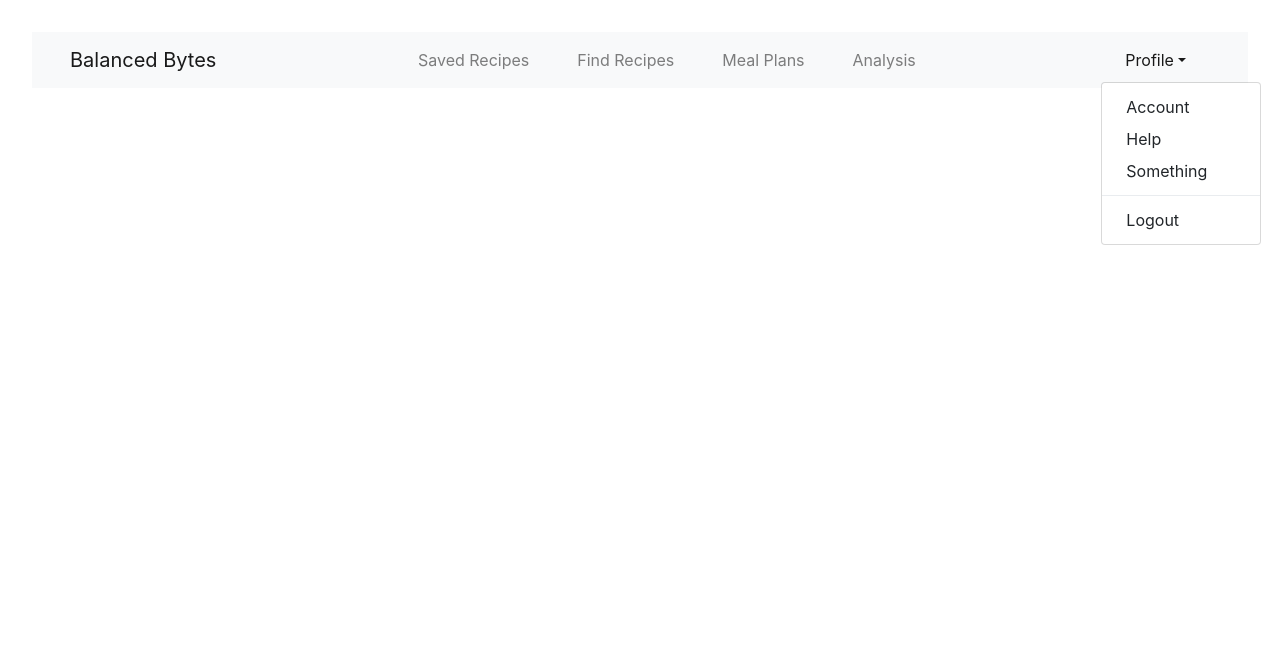
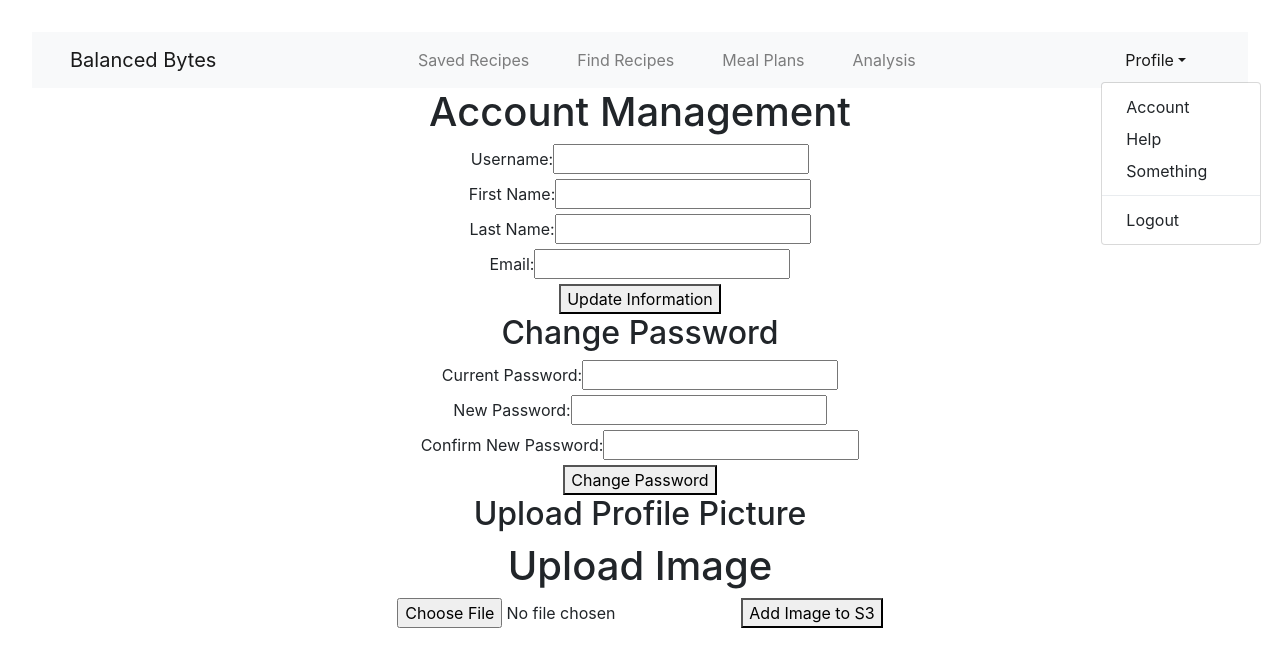
Before and after one commit to ALLHUBS-Jan-2024-Liftoff/Byte-Bandits, a React (Vite) app in the folder bandits-ui/: page /account in a window 1280 px wide. Both pictures are taken after a click on the button "Profile". Shown: the top 666 px of the page. Built offline with nearby package versions, Linux system fonts and the light colour scheme; no server answers.

Commit message:
added accountpage Linked to Dropdown

```diff
--- a/bandits-ui/src/App.jsx
+++ b/bandits-ui/src/App.jsx
@@ -19,7 +19,7 @@ import { CalendarPage } from "./components/Calendar/CalendarPage.jsx";
 import { AnalysisPage } from "./components/Analysis/AnalysisPage.jsx";
 import { MuiRegPage } from "./components/User/MuiRegPage.jsx";
 import { MuiLoginPage } from "./components/User/MuiLoginPage.jsx";
-
+import AccountPage from "./components/User/AccountPage.jsx";
 
 // console.log(authenticated);
 function App() {
@@ -50,7 +50,7 @@ function App() {
                 </Nav>
                 <Nav className="ms-auto">
                   <NavDropdown title="Profile" id="basic-nav-dropdown">
-                    <NavDropdown.Item href="#action/3.1">Account</NavDropdown.Item>
+                    <NavDropdown.Item as={Link} to="/account">Account</NavDropdown.Item>
                     <NavDropdown.Item href="#action/3.2">
                       Help
                     </NavDropdown.Item>
@@ -106,6 +106,10 @@ function App() {
                   path="/logout"
                   element={<Logout setAuthenticated={setAuthenticated} />}
                 />
+                <Route
+                  path="/account"
+                  element={<AccountPage />}
+                />
               </>
             ) : (
               <Route
--- a/bandits-ui/src/components/User/AccountPage.jsx
+++ b/bandits-ui/src/components/User/AccountPage.jsx
@@ -1,5 +1,9 @@
 import React, { useEffect, useState } from "react";
 import axios from "axios";
+import ImageUploadHandler from "./ImageUploadHandler";
+import { Link } from "react-router-dom";
+
+
 
 const AccountPage = () => {
   const [userData, setUserData] = useState({
@@ -18,7 +22,7 @@ const AccountPage = () => {
   });
 
   useEffect(() => {
-    // Replace with your actual API call
+    // Replace with  actual API call
     const fetchUserData = async () => {
       const response = await fetch('/api/user');
       setUserData(data);
@@ -26,7 +30,7 @@ const AccountPage = () => {
     fetchUserData();
   }, []);
 
-  // Handle input changes for user data
+
   const handleInputChange = (e) => {
     const { name, value } = e.target;
     setUserData((prevData) => ({
@@ -35,7 +39,7 @@ const AccountPage = () => {
     }));
   };
 
-  // Handle input changes for password fields
+
   const handlePasswordChange = (e) => {
     const { name, value } = e.target;
     setPassword((prevPassword) => ({
@@ -44,14 +48,14 @@ const AccountPage = () => {
     }));
   };
 
-  // Handle form submission for user data update
+
   const handleUserDataSubmit = (e) => {
     e.preventDefault();
-    // Make API call to update user data
+
     console.log('User data updated:', userData);
   };
 
-  // Handle form submission for password change
+
   const handlePasswordSubmit = (e) => {
     e.preventDefault();
     if (password.newPassword !== password.confirmPassword) {
@@ -104,24 +108,7 @@ const AccountPage = () => {
             onChange={handleInputChange}
           />
         </div>
-        <div>
-          <label>Phone Number:</label>
-          <input
-            type="tel"
-            name="phoneNumber"
-            value={userData.phoneNumber}
-            onChange={handleInputChange}
-          />
-        </div>
-        <div>
-          <label>Address:</label>
-          <input
-            type="text"
-            name="address"
-            value={userData.address}
-            onChange={handleInputChange}
-          />
-        </div>
+
         <button type="submit">Update Information</button>
       </form>
 
@@ -156,6 +143,9 @@ const AccountPage = () => {
         </div>
         <button type="submit">Change Password</button>
       </form>
+
+      <h2>Upload Profile Picture</h2>
+      <ImageUploadHandler />
     </div>
   );
 };
--- /dev/null
+++ b/bandits-ui/src/components/User/ImageUploadHandler.jsx
@@ -0,0 +1,49 @@
+import React, { useState } from 'react';
+import axios from 'axios';
+
+function ImageUploadHandler() {
+  const [image, setImage] = useState(null);
+
+  // Handle Image Change
+  const handleImageChange = (e) => {
+    setImage(e.target.files[0]);
+  };
+
+  // Handle Image Upload
+  const handleUpload = async () => {
+    if (!image) {
+      console.log("No image uploaded");
+      return;
+    }
+
+    const type = image.type;
+    const imageName = image.name;
+
+    try {
+      // Get the presigned URL
+      const response = await axios.post('http://localhost:8080/presignedurl', { type, name: imageName });
+      const url = response.data;
+
+      // Upload the image to S3
+      await axios.put(
+        url,
+        image,
+        { headers: { "Content-Type": type } }
+      );
+
+      console.log("Successfully uploaded!");
+    } catch (error) {
+      console.error("Error during upload:", error);
+    }
+  };
+
+  return (
+    <div className="form">
+      <h1>Upload Image</h1>
+      <input type="file" accept="image/*" onChange={handleImageChange} />
+      <button onClick={handleUpload}>Add Image to S3</button>
+    </div>
+  );
+}
+
+export default ImageUploadHandler;
```
